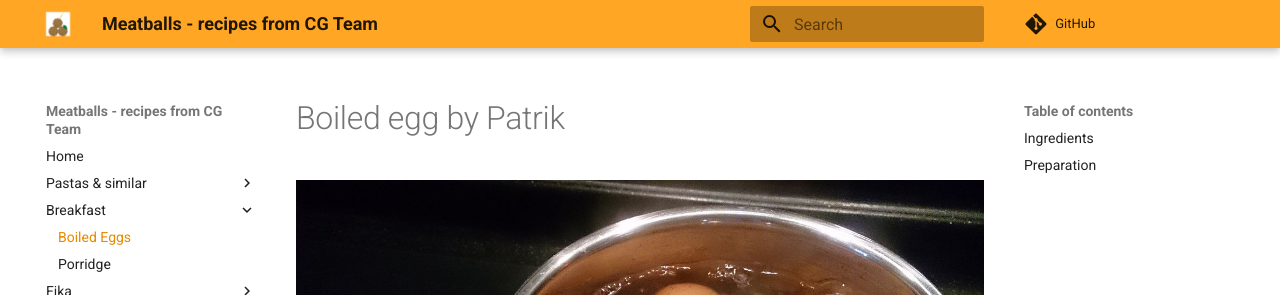
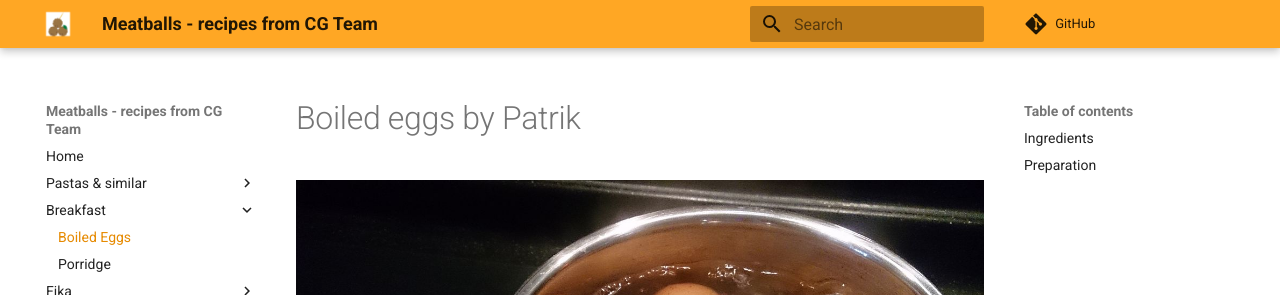
Before and after one commit to Clinical-Genomics/meatballs, an MkDocs documentation site: the page built from docs/breakfast/boiled_egg.md, in a window 1280 px wide. Shown: the top 295 px of the page. Built offline with MkDocs 1.6.1 and Material for MkDocs 9.7.7, drawn with Linux system fonts in a browser that asks for light colours; comment, search, counter and statistics services are not loaded.

Commit message:
Update boiled_egg.md

```diff
--- a/docs/breakfast/boiled_egg.md
+++ b/docs/breakfast/boiled_egg.md
@@ -1,4 +1,4 @@
-# Boiled egg by Patrik
+# Boiled eggs by Patrik
 
 ![BoiledEgg](../img/Boiling_Eggs.jpg)
 
```
